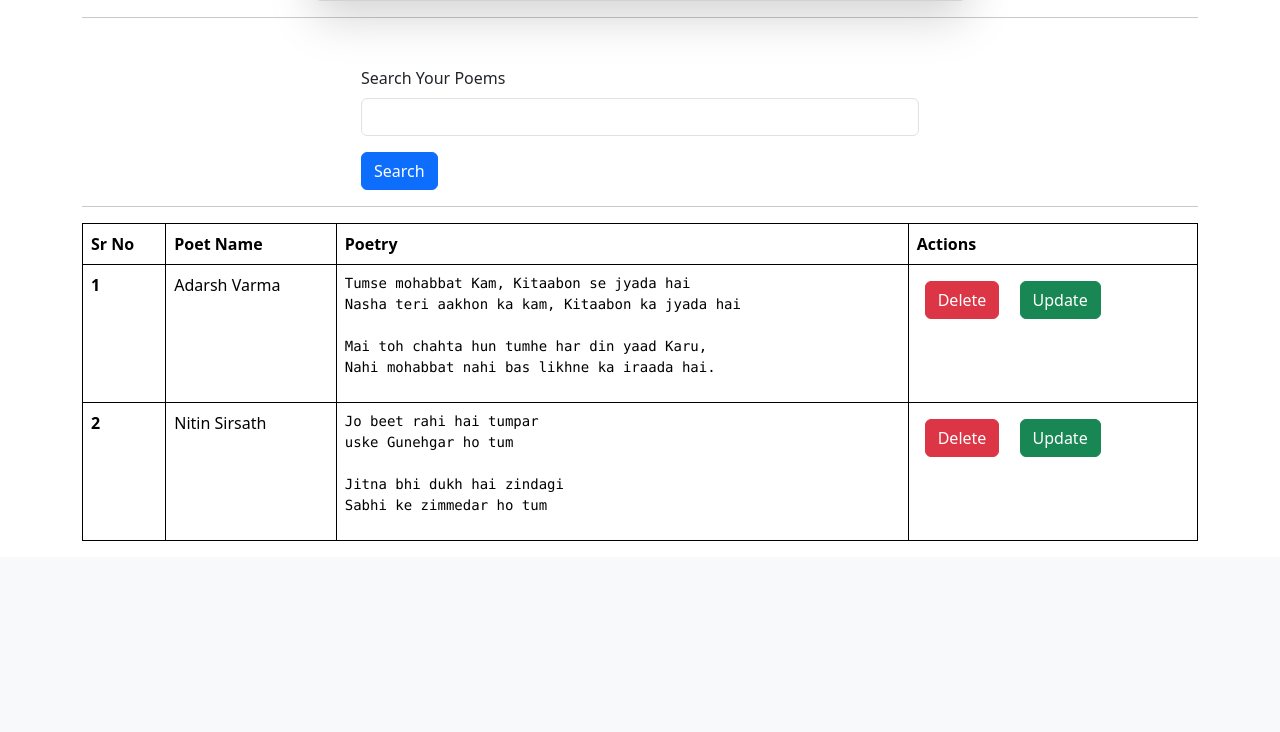
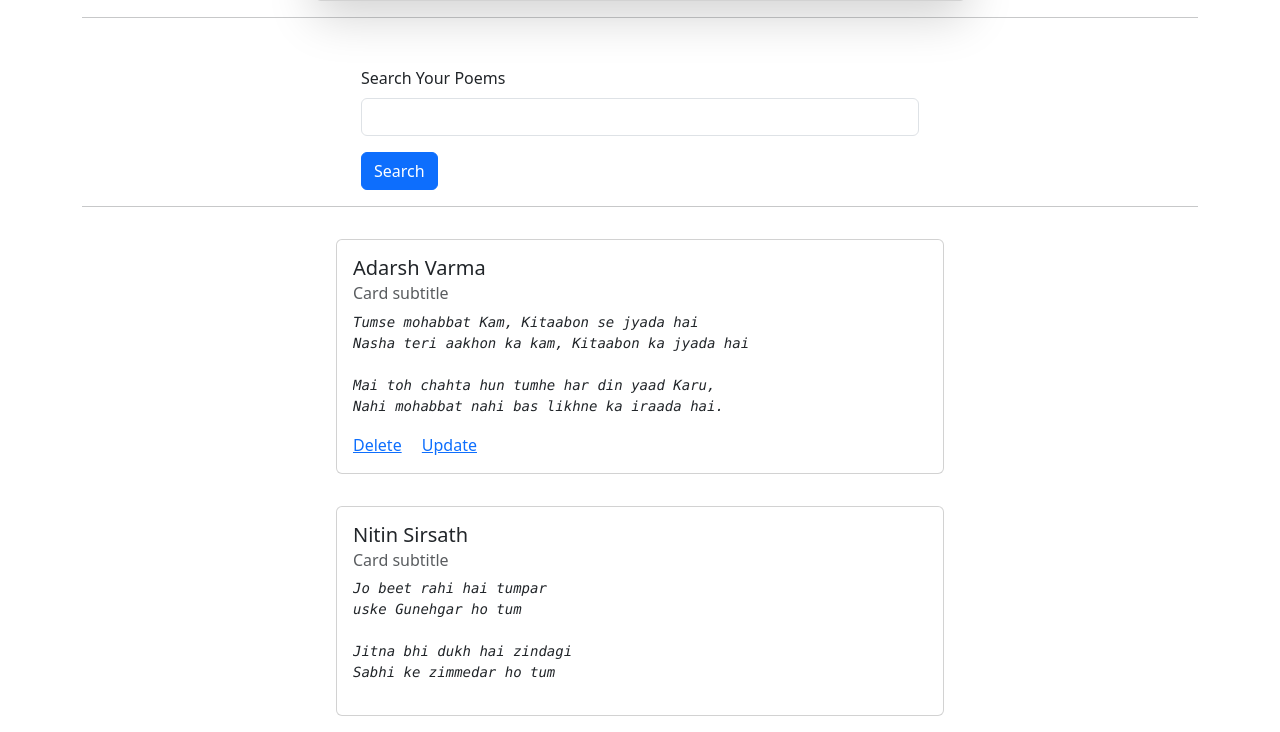
Before and after one commit to AdarshVarma9395/BrokenNest, a Django app: page /brocken-nest/ in a window 1280 px wide. Shown: the part 450-1182 px from the top of the page. Before the commit the page ends 991 px from the top, so only its background shows below. Run offline with Django 5.2, Linux system fonts and the light colour scheme; a user stored in the database is signed in; data comes from the database, SQL or seed files in the repository; both versions use the stored data as it was after the commit.

Commit message:
templates-changes

```diff
--- a/brokennest/templates/books.html
+++ b/brokennest/templates/books.html
@@ -36,30 +36,24 @@
 
           <hr>
 
-          <table class="table">
-            <thead>
-              <tr>
-                <th scope="col">Sr No</th>
-                <th scope="col">Poet Name</th>
-                <th scope="col">Poetry</th>
-                <th scope="col">Actions</th>
-              </tr>
-            </thead>
-            <tbody>
-                {% for note in notebook %}
-              <tr>
-                <th scope="row">{{ forloop.counter }}</th>
-                <td>{{note.note_name}}</td>
-                <td>
-                  <pre mt-2>{{ note.note_description }}</pre>
-                </td>
-                <td>
-                    <a href="/delete_note/{{note.id}}/" class="btn btn-danger m-2">Delete</a>
-                    <a href="/update_note/{{note.id}}/" class="btn btn-success m-2">Update</a>
-                </td>
-              </tr>
-              {% endfor %}
-            </tbody>
-          </table>
+
+
+
+          <div class="d-flex flex-column align-items-center">
+            {% for note in notebook %}
+            <div class="card my-3" style="width: 38rem;">
+              <div class="card-body">
+                <h5 class="card-title">{{note.note_name}}</h5>
+                <h6 class="card-subtitle mb-2 text-muted">Card subtitle</h6>
+                <i class="card-text"><pre mt-2>{{ note.note_description }}</pre></i>
+                {% if request.user.is_authenticated and request.user == note.user %}
+                <a href="{% url 'delete_note' note.id %}" class="card-link">Delete</a>
+                <a href="{% url 'update_note' note.id %}" class="card-link">Update</a>
+                {% endif %}
+              </div>
+            </div>
+            {% endfor %}
+          </div>
+
     </div>
 {% endblock %}
--- a/brokennest/views.py
+++ b/brokennest/views.py
@@ -1,4 +1,4 @@
-from django.shortcuts import render , redirect
+from django.shortcuts import render , redirect, get_object_or_404
 from .models import *
 from django.contrib.auth.models import User
 from django.contrib import messages
@@ -28,6 +28,7 @@ def notebook(request):
         books.objects.create(
             note_name = note_name,
             note_description = note_description,
+            user=request.user # Set the user field to the current user
         )
 
         return redirect("notebook")
@@ -43,26 +44,40 @@ def notebook(request):
 # delete information
 @login_required(login_url="/login/")
 def delete_note(request, id):
-    queryset = books.objects.get(id=id)
-    queryset.delete()
+    book = get_object_or_404(books, id=id)
+    # Check if the current user is the author of the book
+    if request.user != book.user:
+        messages.error(request, "You do not have permission to delete this Poem.")
+        return redirect("notebook")
+
+    book.delete()
+    messages.success(request, "Poem deleted successfully.")
     return redirect("notebook")
 
 # update information
 @login_required(login_url="/login/")
 def update_note(request, id):
-    queryset = books.objects.get(id=id)
+    book = get_object_or_404(books, id=id)
+
+    # Check if the current user is the author of the book
+    if request.user != book.user:
+        messages.error(request, "You do not have permission to update this Poem.")
+        return redirect("notebook")
+
     if request.method == "POST":
         data = request.POST
 
         note_name = data.get("note_name")
         note_description = data.get("note_description")
 
-        queryset.note_name = note_name
-        queryset.note_description = note_description
-        queryset.save()
+        book.note_name = note_name
+        book.note_description = note_description
+        book.save()
+
+        messages.success(request, "Poem updated successfully.")
         return redirect("notebook")
 
-    context = {"notebook": queryset}
+    context = {"notebook": book}
     return render(request, "update_books.html", context)
 
 
```
Also changed, not shown: db.sqlite3.
